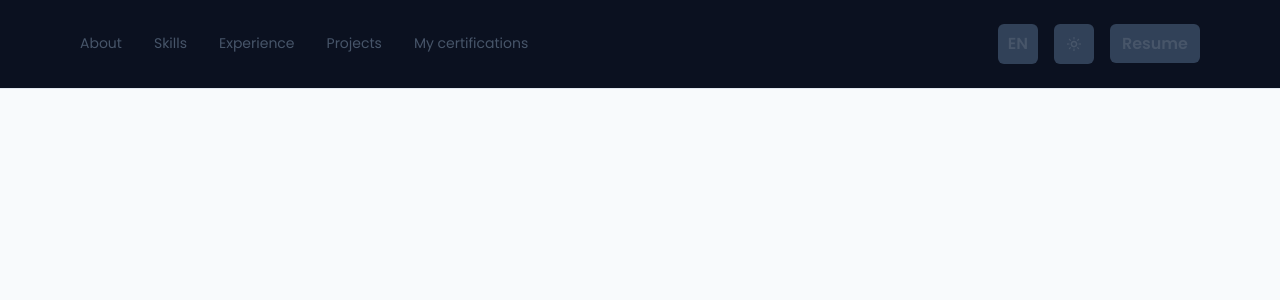
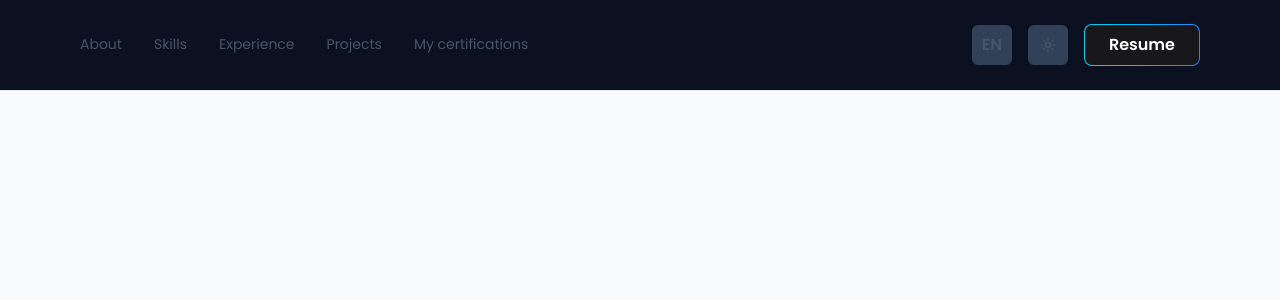
Before and after one commit to GabrielBerg4mini/new-repository, a Next.js app: page / in a window 1280 px wide. Shown: the top 300 px of the page. Built offline with nearby package versions, Linux system fonts and the light colour scheme.

Commit message:
[Refactor: Header] Update resume link styles for improved accessibility and visual effects.

```diff
--- a/src/components/layout/Header/Header.tsx
+++ b/src/components/layout/Header/Header.tsx
@@ -141,9 +141,16 @@ export function Header() {
           <li>
             <Link
               href={RESUME_LINK[0].href}
-              className="text-foreground-muted transition-colors duration-300 bg-slate-700 py-2 px-3 rounded-md hover:bg-linear-to-r hover:from-cyan-400 hover:via-sky-400 hover:to-blue-500 hover:text-zinc-50 *:transition-colors font-semibold "
+              className="group relative inline-flex overflow-hidden rounded-lg p-px bg-linear-to-r from-cyan-400 via-sky-400 to-blue-500"
+              aria-label="Open Resume"
             >
-              {t(RESUME_LINK[0].labelKey)}
+              <span className="relative block rounded-[calc(var(--radius-lg)-1px)] bg-zinc-900 px-6 py-2 font-semibold text-white">
+                <span
+                  aria-hidden
+                  className="absolute inset-0 origin-left scale-x-0 rounded-[calc(var(--radius-lg)-1px)] bg-linear-to-r from-cyan-500 via-sky-500 to-blue-600 transition-transform duration-500 ease-out group-hover:scale-x-100"
+                />
+                <span className="relative z-10">{t(RESUME_LINK[0].labelKey)}</span>
+              </span>
             </Link>
           </li>
         </ul>
```
